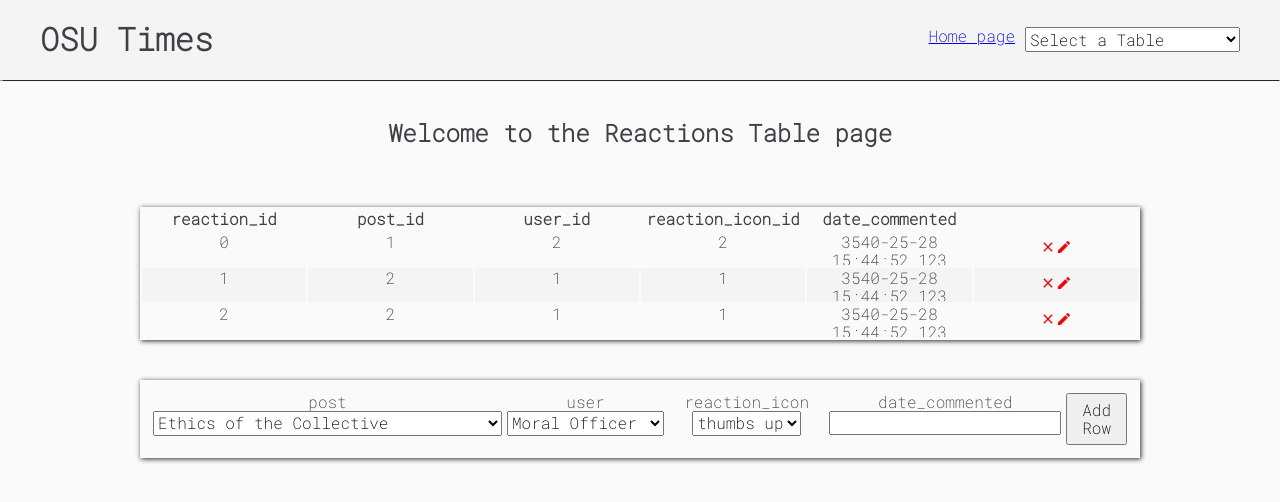
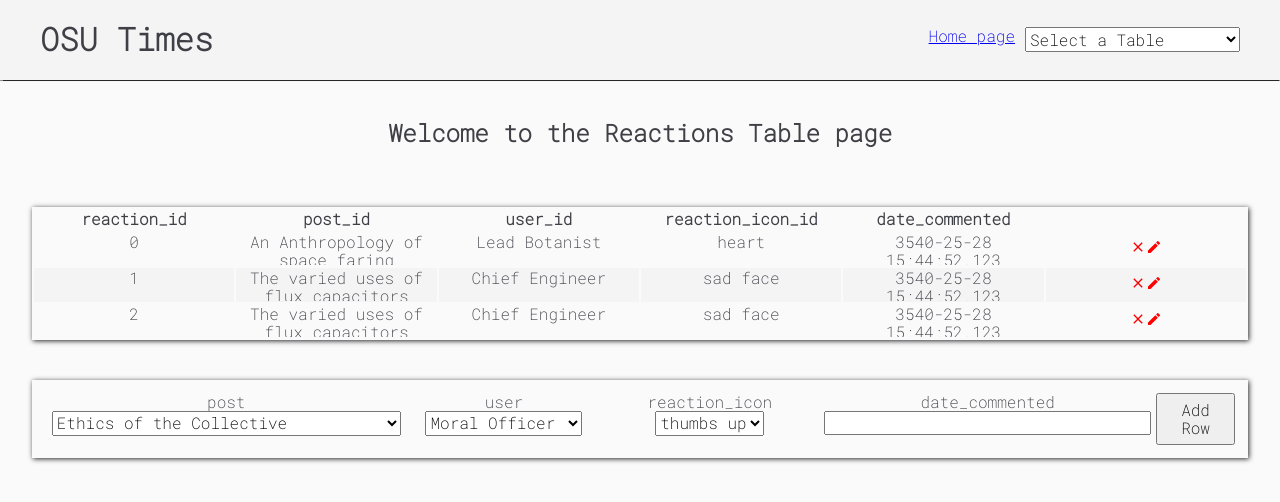
Before and after one commit to saminoorsyed/CS_340Jonathan_Sami, a React (Create React App) app in the folder OSUTimes/ui/: page /DBReactions in a window 1280 px wide. Shown: the top 502 px of the page. Built offline with nearby package versions, Linux system fonts and the light colour scheme.

Commit message:
adjusting columns

```diff
--- a/OSUTimes/ui/src/App.css
+++ b/OSUTimes/ui/src/App.css
@@ -190,7 +190,7 @@ ins {}
 table {
   margin-top: 40px;
   table-layout: fixed;
-  width: 1000px;
+  width: 95%;
   box-shadow: 1px 1px 5px var(--border-color);
 }
 
--- a/OSUTimes/ui/src/Pages/DBPages/DBAuthorsPage.js
+++ b/OSUTimes/ui/src/Pages/DBPages/DBAuthorsPage.js
@@ -11,7 +11,7 @@ function DBAuthorsPage(){
             "fname":"The",
             "lname":"Doctor",
             "email":"TheDoctor@Hologram.com",
-            "admin_id":1,
+            "admin_id":"Lead Botanist",
             "admin_action":"1) on 11.3.4060 Supreme Commander expressed concern on post content 2)Warned and put on probation on 11.4.4060"
         },
         {
@@ -20,7 +20,7 @@ function DBAuthorsPage(){
             "fname": "Seven",
             "lname": "ofNine",
             "email": "sevenofnine@borg.com",
-            "admin_id":2,
+            "admin_id":"Chief Engineer",
             "admin_action": "1)Promote her work to front page (Supreme commander expressed approval)"
         },
         {
@@ -29,7 +29,7 @@ function DBAuthorsPage(){
             "fname": "Tom",
             "lname": "Paris",
             "email":"tparis@starfleet.com",
-            "admin_id":2,
+            "admin_id": "Chief Engineer",
             "admin_action":"Null"
         }
     ]
--- a/OSUTimes/ui/src/Pages/DBPages/DBCommentsPage.js
+++ b/OSUTimes/ui/src/Pages/DBPages/DBCommentsPage.js
@@ -9,22 +9,22 @@ function DBCommentsPage(){
     let dbComments = [
         {
             "comment_id":0,
-            "post_id":1,
-            "user_id":2,
+            "post_id":"An Anthropology of space faring",
+            "user_id":"Lead Botanist",
             "date_commented":"3540-25-28 15:44:52.123",
             "comment_text":"Great article Doctor</p>",
         },
         {
             "comment_id":1,
-            "post_id":2,
-            "user_id":1,
+            "post_id":"The varied uses of flux capacitors",
+            "user_id":"Moral Officer",
             "date_commented":"3540-25-28 15:44:52.123",
             "comment_text":"Novel insight into the collective",
         },
         {
             "comment_id": 2,
-            "post_id": 2,
-            "user_id": 1,
+            "post_id": "The varied uses of flux capacitors",
+            "user_id": "Moral Officer",
             "date_commented": "3540-25-28 15:44:52.123",
             "comment_text": "I hate the Borg!!!",
         }
--- a/OSUTimes/ui/src/Pages/DBPages/DBReactions.js
+++ b/OSUTimes/ui/src/Pages/DBPages/DBReactions.js
@@ -9,23 +9,23 @@ function DBReactionsPage(){
     let dbReactions = [
         {
             "reaction_id":0,
-            "post_id":1,
-            "user_id":2,
-            "reaction_icon_id":2,
+            "post_id":"An Anthropology of space faring",
+            "user_id":"Lead Botanist",
+            "reaction_icon_id":"heart",
             "date_commented":"3540-25-28 15:44:52.123",
         },
         {
             "reaction_id":1,
-            "post_id":2,
-            "user_id":1,
-            "reaction_icon_id":1,
+            "post_id":"The varied uses of flux capacitors",
+            "user_id":"Chief Engineer",
+            "reaction_icon_id":"sad face",
             "date_commented":"3540-25-28 15:44:52.123",
         },
         {
             "reaction_id": 2,
-            "post_id": 2,
-            "user_id": 1,
-            "reaction_icon_id":1,
+            "post_id": "The varied uses of flux capacitors",
+            "user_id": "Chief Engineer",
+            "reaction_icon_id":"sad face",
             "date_commented": "3540-25-28 15:44:52.123",
         }
     ]
```
